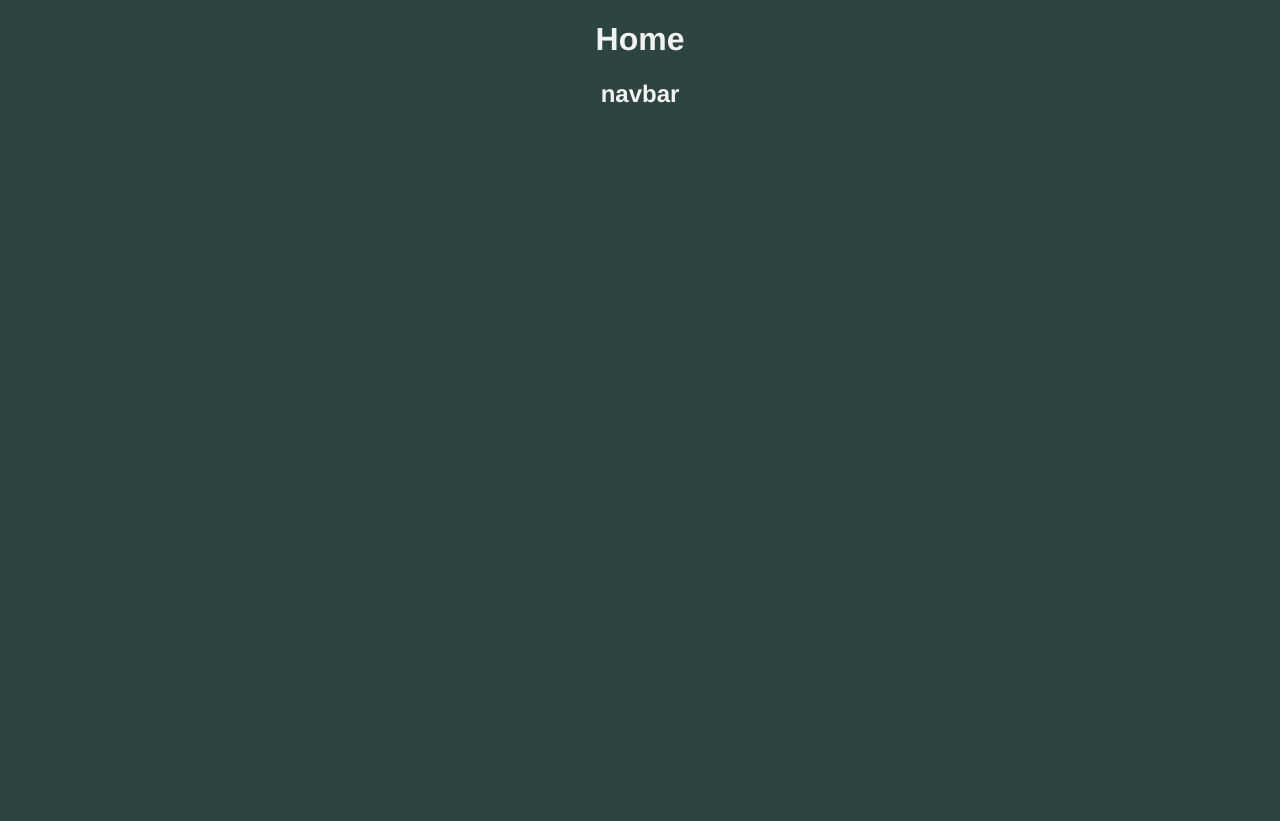
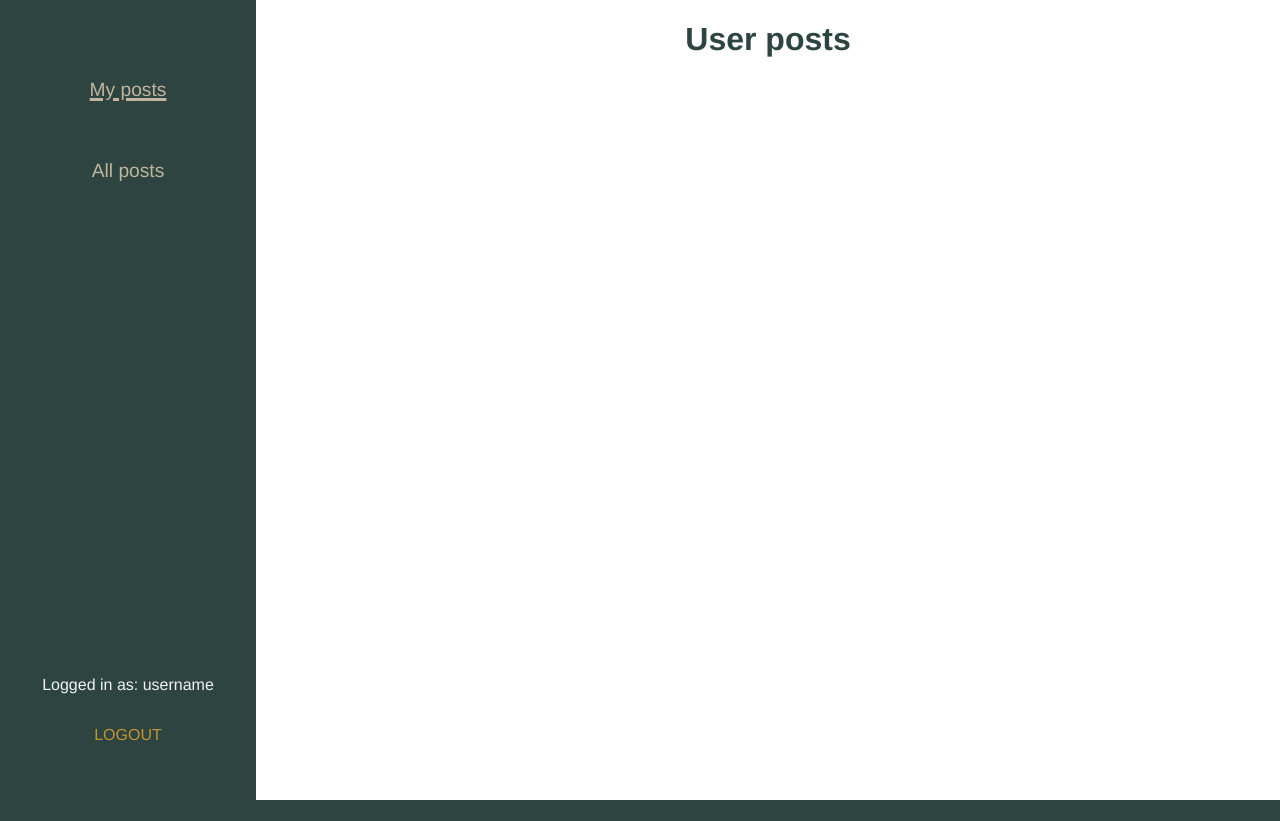
Before and after one commit to keviningles2314/nerdery-challenge-week-5, a React (Create React App) app: page / in a window 1280 px wide. After the commit the page ends 800 px from the top, so only its background shows below. Built offline with nearby package versions, Linux system fonts and the light colour scheme; no server answers; sample sign-in values are in the browser's storage.

Commit message:
style: add navbar UI

```diff
--- a/package.json
+++ b/package.json
@@ -25,7 +25,6 @@
   },
   "eslintConfig": {
     "extends": [
-      "react-app",
       "react-app/jest"
     ]
   },
--- /dev/null
+++ b/src/components/Navbar/index.tsx
@@ -0,0 +1,20 @@
+import './navbar.css';
+
+interface Iprops {
+  userId: number;
+}
+const Navbar = ({ userId }: Iprops) => {
+  return (
+    <div className='Navbar'>
+      <div className='navbar-links'>
+        <p className='yellow-navbar-text selected'>My posts</p>
+        <p className='yellow-navbar-text'>All posts</p>
+      </div>
+      <div className='navbar-bottom-items'>
+        <p> Logged in as: username</p>
+        <p className='logout'>LOGOUT </p>
+      </div>
+    </div>
+  );
+};
+export default Navbar;
--- /dev/null
+++ b/src/components/Navbar/navbar.css
@@ -0,0 +1,33 @@
+.Navbar {
+  display: flex;
+  flex-direction: column;
+  height: 100%;
+}
+
+.yellow-navbar-text {
+  color: #c1b59f;
+  font-size: 1.2em;
+}
+
+.logout {
+  color: #c69433;
+}
+
+.navbar-links {
+  padding: 60px;
+  display: flex;
+  flex-direction: column;
+  gap: 20px;
+}
+
+.selected {
+  text-decoration: underline #c1b59f;
+  text-decoration-thickness: 3px;
+}
+.navbar-bottom-items {
+  height: 100%;
+  display: flex;
+  flex-direction: column;
+  justify-content: flex-end;
+  padding: 0px 0px 40px 0px;
+}
--- a/src/fetch/fetchUser.ts
+++ b/src/fetch/fetchUser.ts
@@ -5,3 +5,10 @@ export const getUserByEmail = async (email: string) => {
   const userData = await userResponse.json();
   return userData;
 };
+
+export const getUserById = async (userId: number) => {
+  const filterURLById = `${BASE_URL}?id=${userId}`;
+  const userInfoResponse = await fetch(filterURLById);
+  const userInfo = await userInfoResponse.json();
+  return userInfo;
+};
--- /dev/null
+++ b/src/pages/home/home.css
@@ -0,0 +1,15 @@
+.Home {
+  margin: 0;
+  height: 100%;
+  display: flex;
+}
+
+.navbar {
+  width: 25%;
+}
+
+.userposts {
+  width: 100%;
+  background-color: #ffffff;
+  color: #2d4440;
+}
--- a/src/pages/home/index.tsx
+++ b/src/pages/home/index.tsx
@@ -1,13 +1,25 @@
 import { Navigate } from 'react-router-dom';
+import Navbar from '../../components/Navbar';
+import { getUserInfo } from '../../util/getUser';
 import { isUserLogged } from '../../util/loginUser';
-
+import './home.css';
+import UserPosts from './userPosts';
+interface ILogg {
+  isLogged: boolean;
+  userID: number;
+}
 const Home = () => {
-  const { isLogged, userID } = isUserLogged();
+  const { isLogged, userID } = isUserLogged() as ILogg;
+  getUserInfo(userID).then((data) => console.log(data));
   return (
     <div className='Home'>
       {!isLogged && <Navigate to='/login' replace={true} />}
-      <h1>Home</h1>
-      <h2>navbar</h2>
+      <div className='navbar'>
+        <Navbar userId={userID} />
+      </div>
+      <div className='userposts'>
+        <UserPosts />
+      </div>
     </div>
   );
 };
--- /dev/null
+++ b/src/pages/home/userPosts.tsx
@@ -0,0 +1,8 @@
+const UserPosts = () => {
+  return (
+    <div className='UserPosts'>
+      <h1>User posts</h1>
+    </div>
+  );
+};
+export default UserPosts;
--- /dev/null
+++ b/src/util/getUser.ts
@@ -0,0 +1,6 @@
+import { getUserById } from '../fetch/fetchUser';
+
+export const getUserInfo = async (userId: number) => {
+  const userInfo = await getUserById(userId);
+  return userInfo;
+};
```
